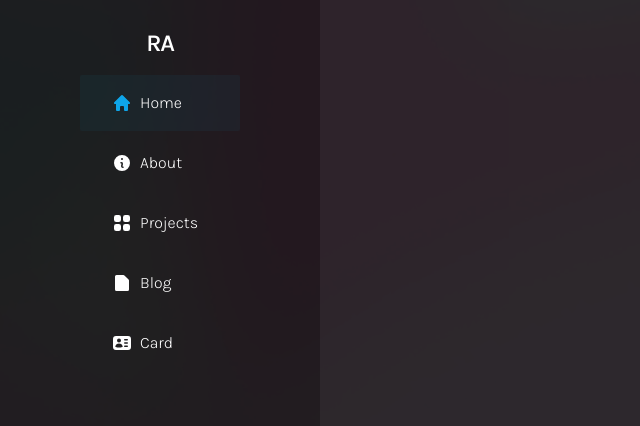
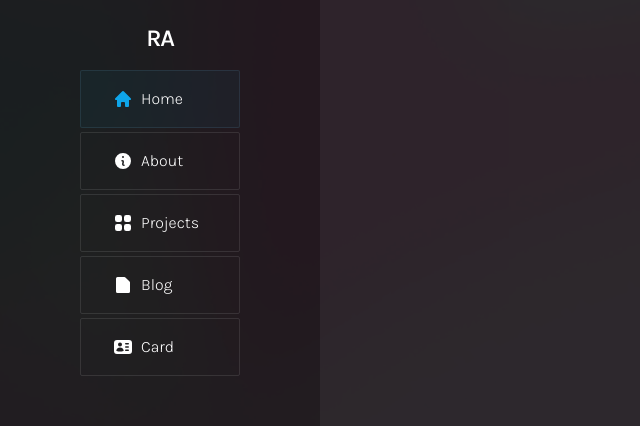
Before and after one commit to rarmenia/rarmenia-web, a Next.js app: page /home in a window 1280 px wide. Shown: the part 201-627 px from the top of the page, without its empty margins (0-640 px from the left). Built offline with nearby package versions, Linux system fonts and the light colour scheme.

Commit message:
+border on menu items
add a border on menu iitems to better communicate active state

```diff
--- a/src/components/interactive/MenuItem.tsx
+++ b/src/components/interactive/MenuItem.tsx
@@ -14,7 +14,7 @@ const MenuItem = (props: MenuItemProps) => {
       onClick={() => {
         router.push(props.destination);
       }}
-      className={`p-4 md:w-40 md:pl-8 md:justify-start inline-flex flex-row justify-center items-center gap-2 ${props.active ? 'bg-sky-500 text-sky-500' : 'hover:bg-stone-50/5 text-white'} bg-opacity-5 rounded-sm`}
+      className={`p-4 md:w-40 md:pl-8 md:justify-start inline-flex flex-row justify-center items-center gap-2 border ${props.active ? 'bg-sky-500 text-sky-500 border-sky-300/10' : 'border-white/10 hover:bg-stone-50/5 text-white'} bg-opacity-5 rounded-sm`}
     >
       {props.icon}
       <div className="text-white font-sans hidden md:block font-light">{props.label}</div>
```
